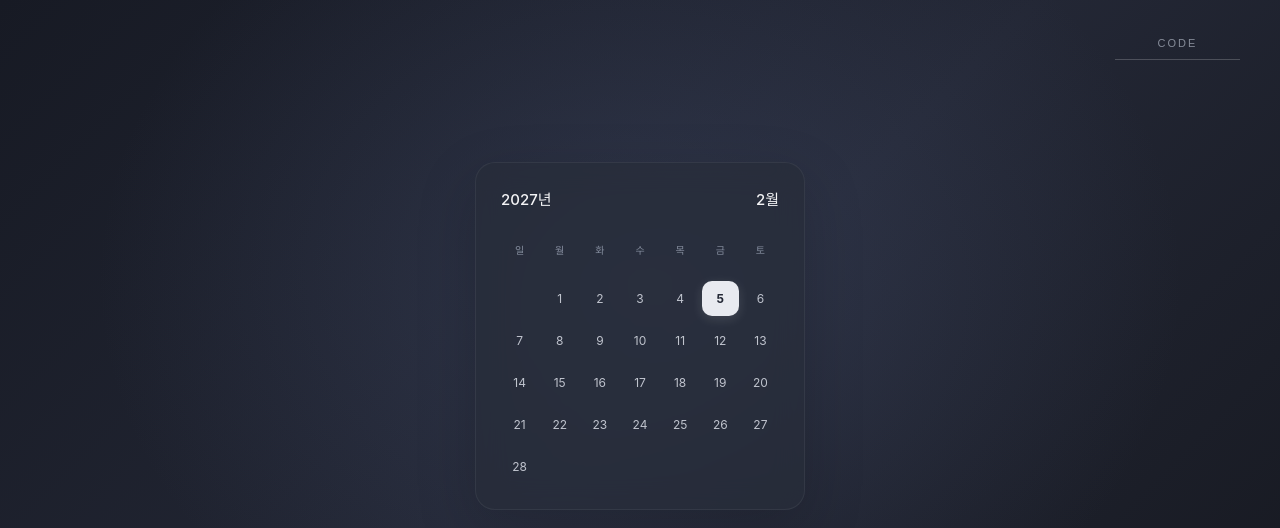
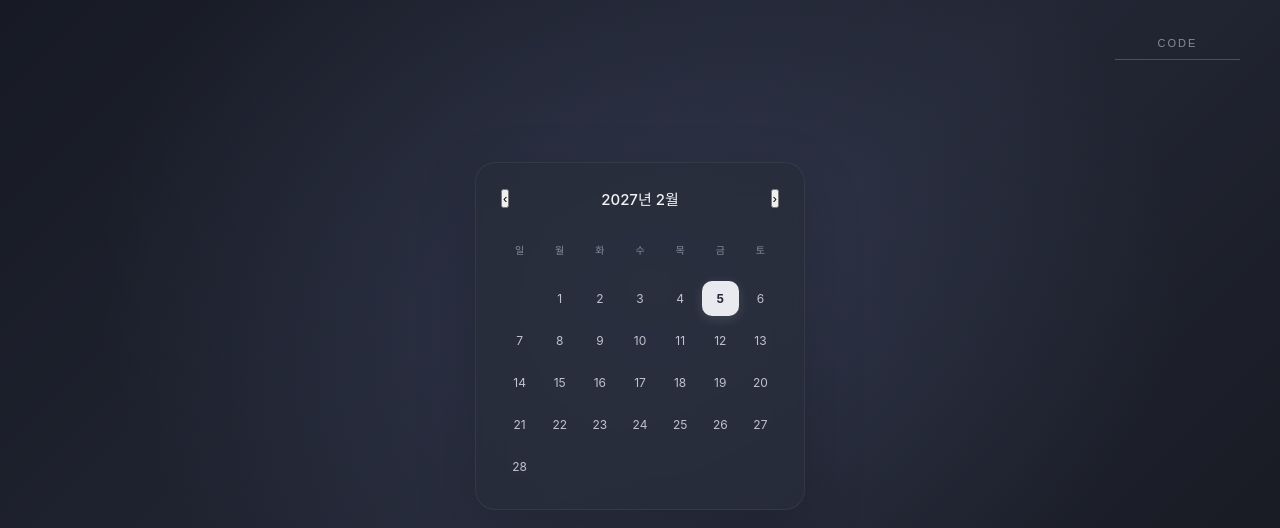
Before and after one commit to bigbearjin/jolupsibal, a plain HTML site: page index.html in a window 1280 px wide. Shown: the top 528 px of the page. Drawn offline with Linux system fonts and the light colour scheme.

Commit message:
Update index.html

```diff
--- a/index.html
+++ b/index.html
@@ -5,12 +5,12 @@
   <meta charset="UTF-8">
   <meta name="viewport" content="width=device-width, initial-scale=1.0">
   <meta name="theme-color" content="#191c26">
-  <title>Countdown</title>
+  <title>Graduation Countdown</title>
   <link rel="stylesheet" href="style.css">
 </head>
 <body>
 
-  <!-- 오른쪽 상단 관리자 코드 입력창 -->
+  <!-- 관리자 코드 입력 -->
   <header class="top-bar">
     <input
       type="password"
@@ -22,18 +22,39 @@
     <span id="accessStatus"></span>
   </header>
 
+  <!-- 메인 화면 -->
   <main class="main-container">
     <section class="countdown-container">
 
+      <!-- 달력 -->
       <div class="calendar">
+
         <div class="calendar-header">
-          <span id="calendarYear"></span>
-          <span id="calendarMonth"></span>
+
+          <button
+            id="prevMonth"
+            class="month-arrow"
+            aria-label="이전 달"
+          >‹</button>
+
+          <div class="calendar-title">
+            <span id="calendarYear"></span>
+            <span id="calendarMonth"></span>
+          </div>
+
+          <button
+            id="nextMonth"
+            class="month-arrow"
+            aria-label="다음 달"
+          >›</button>
+
         </div>
 
         <div class="calendar-grid" id="calendarGrid"></div>
+
       </div>
 
+      <!-- D-Day -->
       <div class="countdown-info">
         <p id="eventText">졸업까지</p>
         <h1 id="countdown">D-000</h1>
@@ -44,14 +65,22 @@
 
   <!-- 관리자 설정 창 -->
   <div class="settings-overlay" id="settingsOverlay">
+
     <div class="settings-box">
 
       <div class="settings-header">
+
         <div>
           <p class="settings-subtitle">PERSONAL SETTINGS</p>
           <h2>정보 수정</h2>
         </div>
-        <button id="closeSettings" class="close-button">×</button>
+
+        <button
+          id="closeSettings"
+          class="close-button"
+          aria-label="닫기"
+        >×</button>
+
       </div>
 
       <label for="dateInput">목표 날짜</label>
@@ -66,17 +95,22 @@
       >
 
       <div class="settings-buttons">
+
         <button id="cancelSettings" class="cancel-button">
           취소
         </button>
+
         <button id="saveSettings" class="save-button">
           저장하기
         </button>
+
       </div>
 
     </div>
+
   </div>
 
   <script src="script.js"></script>
+
 </body>
 </html>
```
